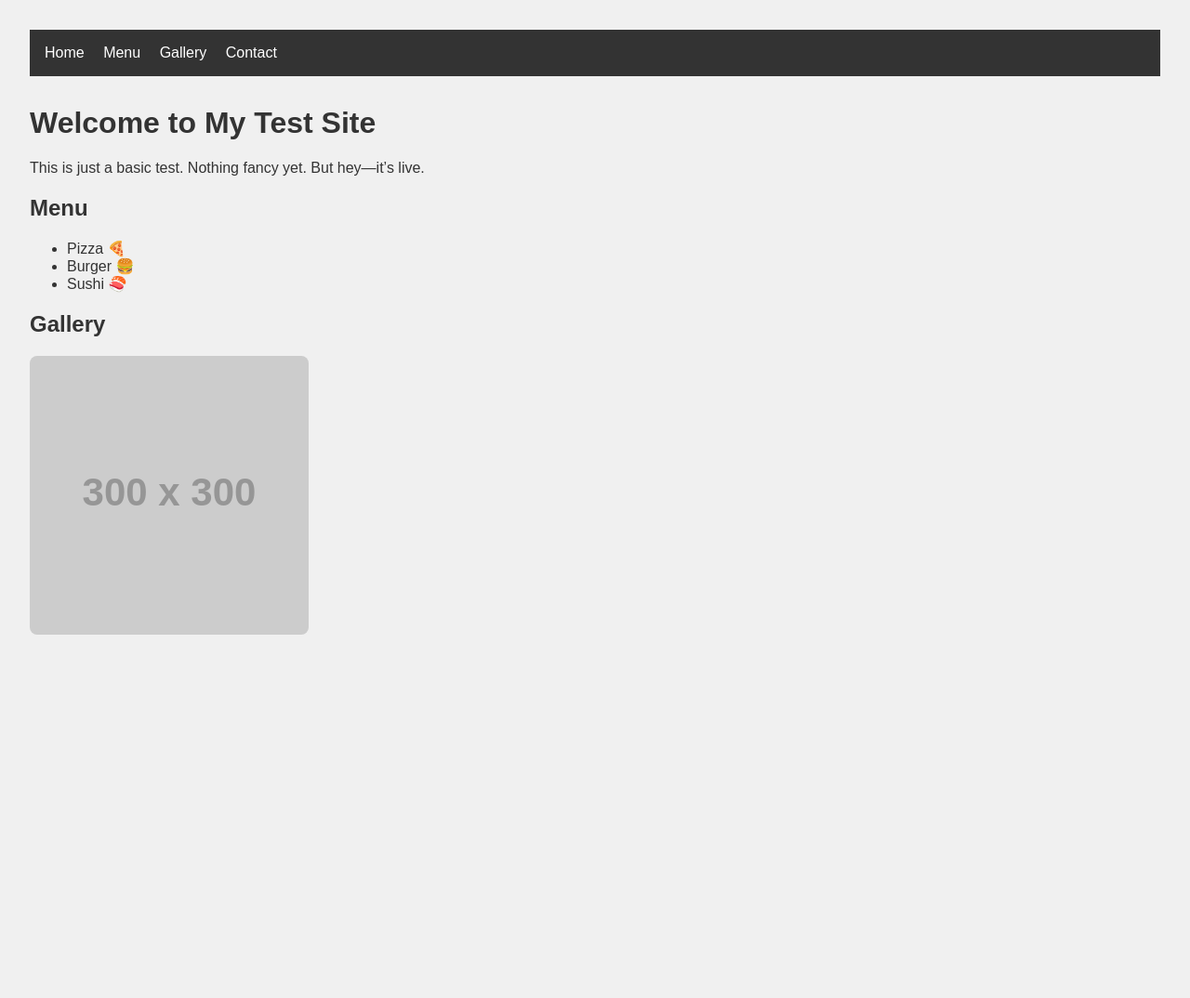
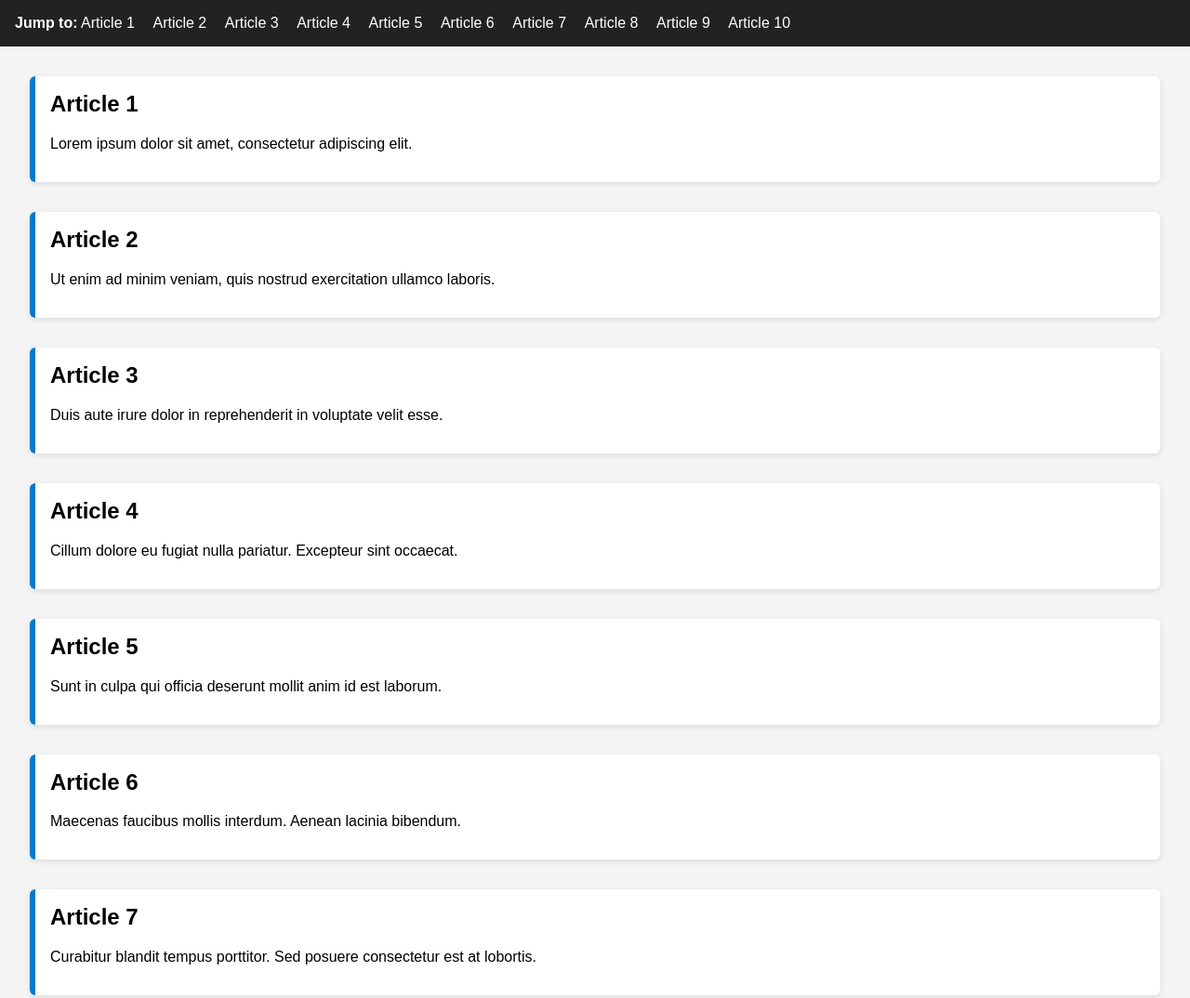
Before and after one commit to elamort/elamort.github.io, a plain HTML site: page index.html in a window 1280 px wide. Shown: the top 1074 px of the page at 93% size. Before the commit the page ends 800 px from the top, so only its background shows below. Drawn offline with Linux system fonts and the light colour scheme; placeholder pictures from the web are drawn by us.

Commit message:
article box menu index.html

```diff
--- a/index.html
+++ b/index.html
@@ -3,49 +3,100 @@
 <head>
   <meta charset="UTF-8" />
   <meta name="viewport" content="width=device-width, initial-scale=1.0" />
-  <title>My First Site</title>
+  <title>Article Box City</title>
   <style>
     body {
       font-family: sans-serif;
-      margin: 2rem;
-      background-color: #f0f0f0;
-      color: #333;
+      margin: 0;
+      background-color: #f4f4f4;
     }
     nav {
-      background: #333;
+      background: #222;
+      color: white;
       padding: 1rem;
-      margin-bottom: 2rem;
+      position: sticky;
+      top: 0;
+      z-index: 100;
     }
     nav a {
       color: white;
       margin-right: 1rem;
       text-decoration: none;
     }
-    img {
-      max-width: 300px;
-      border-radius: 8px;
+    .container {
+      padding: 2rem;
+    }
+    .article {
+      background: white;
+      padding: 1rem;
+      margin-bottom: 2rem;
+      border-left: 6px solid #007acc;
+      border-radius: 6px;
+      box-shadow: 0 2px 6px rgba(0,0,0,0.1);
+    }
+    .article h2 {
+      margin-top: 0;
     }
   </style>
 </head>
 <body>
   <nav>
-    <a href="#">Home</a>
-    <a href="#">Menu</a>
-    <a href="#">Gallery</a>
-    <a href="#">Contact</a>
+    <strong>Jump to:</strong>
+    <a href="#article1">Article 1</a>
+    <a href="#article2">Article 2</a>
+    <a href="#article3">Article 3</a>
+    <a href="#article4">Article 4</a>
+    <a href="#article5">Article 5</a>
+    <a href="#article6">Article 6</a>
+    <a href="#article7">Article 7</a>
+    <a href="#article8">Article 8</a>
+    <a href="#article9">Article 9</a>
+    <a href="#article10">Article 10</a>
   </nav>
 
-  <h1>Welcome to My Test Site</h1>
-  <p>This is just a basic test. Nothing fancy yet. But hey—it’s live.</p>
-
-  <h2>Menu</h2>
-  <ul>
-    <li>Pizza 🍕</li>
-    <li>Burger 🍔</li>
-    <li>Sushi 🍣</li>
-  </ul>
-
-  <h2>Gallery</h2>
-  <img src="https://via.placeholder.com/300" alt="Sample image" />
+  <div class="container">
+    <!-- Ten article boxes -->
+    <!-- Copy-paste is a dev tradition. Don't fight it. -->
+    <div class="article" id="article1">
+      <h2>Article 1</h2>
+      <p>Lorem ipsum dolor sit amet, consectetur adipiscing elit.</p>
+    </div>
+    <div class="article" id="article2">
+      <h2>Article 2</h2>
+      <p>Ut enim ad minim veniam, quis nostrud exercitation ullamco laboris.</p>
+    </div>
+    <div class="article" id="article3">
+      <h2>Article 3</h2>
+      <p>Duis aute irure dolor in reprehenderit in voluptate velit esse.</p>
+    </div>
+    <div class="article" id="article4">
+      <h2>Article 4</h2>
+      <p>Cillum dolore eu fugiat nulla pariatur. Excepteur sint occaecat.</p>
+    </div>
+    <div class="article" id="article5">
+      <h2>Article 5</h2>
+      <p>Sunt in culpa qui officia deserunt mollit anim id est laborum.</p>
+    </div>
+    <div class="article" id="article6">
+      <h2>Article 6</h2>
+      <p>Maecenas faucibus mollis interdum. Aenean lacinia bibendum.</p>
+    </div>
+    <div class="article" id="article7">
+      <h2>Article 7</h2>
+      <p>Curabitur blandit tempus porttitor. Sed posuere consectetur est at lobortis.</p>
+    </div>
+    <div class="article" id="article8">
+      <h2>Article 8</h2>
+      <p>Donec id elit non mi porta gravida at eget metus.</p>
+    </div>
+    <div class="article" id="article9">
+      <h2>Article 9</h2>
+      <p>Morbi leo risus, porta ac consectetur ac, vestibulum at eros.</p>
+    </div>
+    <div class="article" id="article10">
+      <h2>Article 10</h2>
+      <p>Praesent commodo cursus magna, vel scelerisque nisl consectetur.</p>
+    </div>
+  </div>
 </body>
 </html>
```
